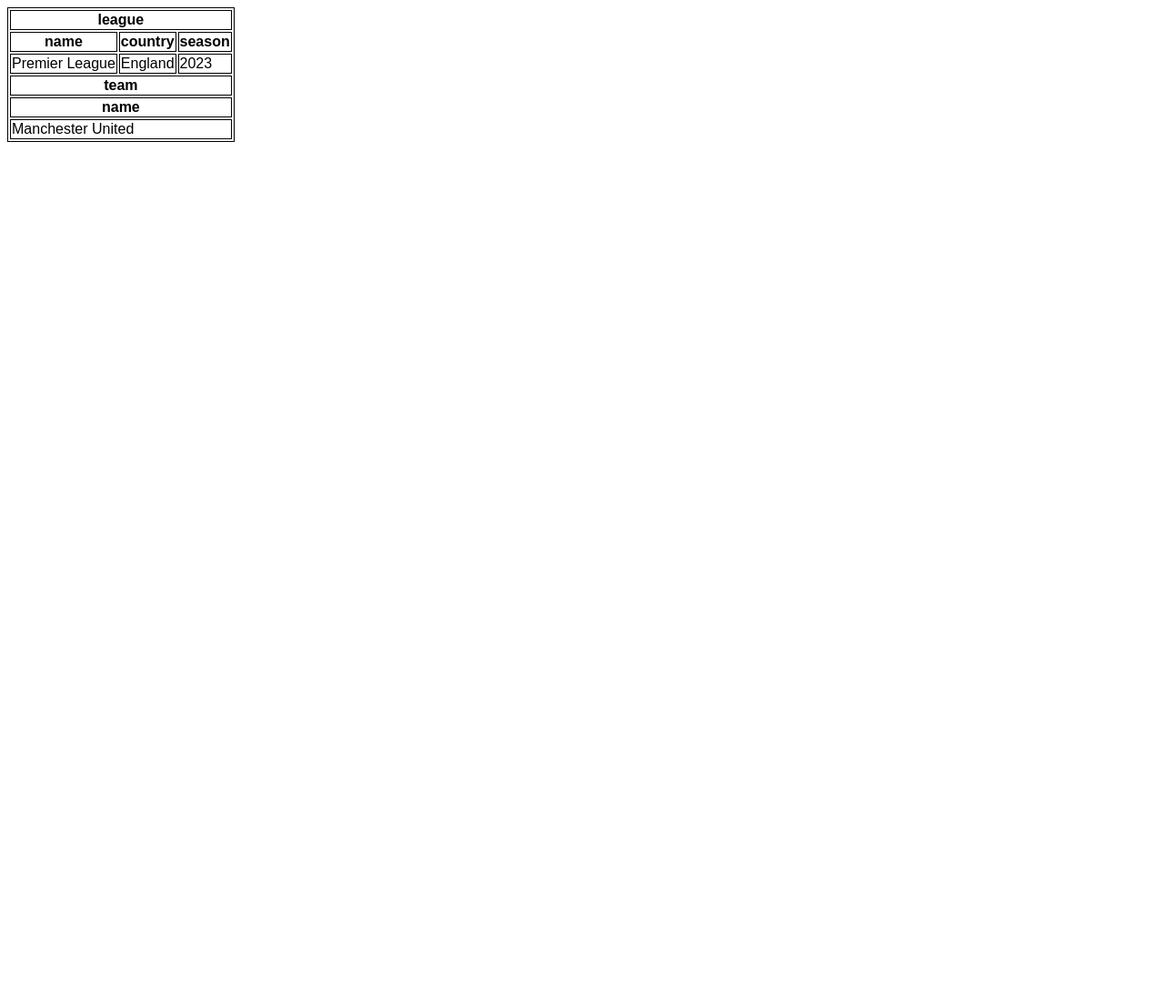
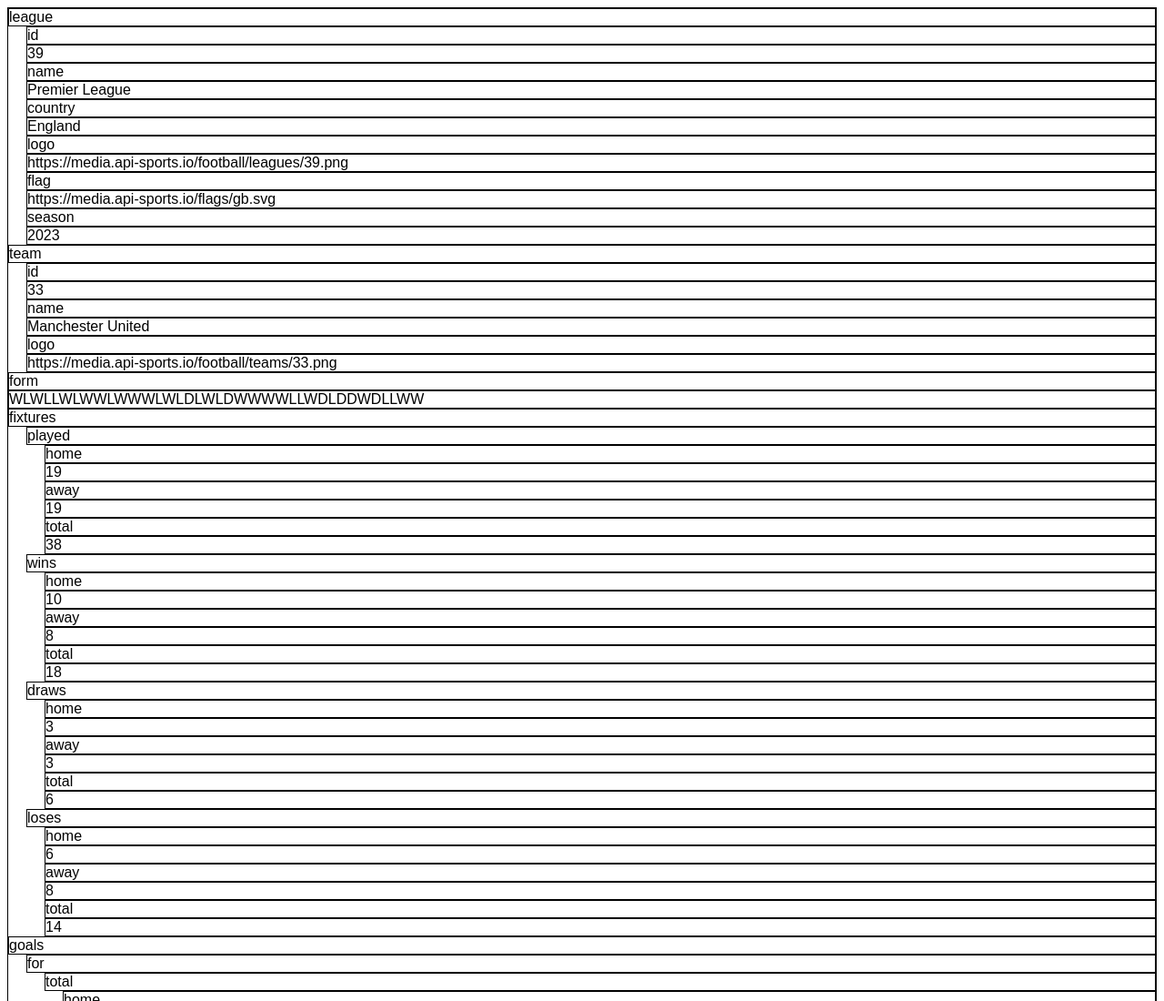
Before and after one commit to andyygit/fb-api-football, a website: page local/index.html in a window 1280 px wide. Shown: the top 1100 px of the page at 91% size. Before the commit the page ends 800 px from the top, so only its background shows below. Drawn offline with Linux system fonts and the light colour scheme.

Commit message:
Add files via upload

```diff
--- a/local/index.html
+++ b/local/index.html
@@ -24,38 +24,27 @@
       * {
         font-family: sans-serif;
       }
-      table, th, td {
+      div,
+      table,
+      td {
         border: 1px solid black;
+      }
+      .level2 {
+        margin-left: 20px;
+      }
+      .level3 {
+        margin-left: 40px;
+      }
+      .level4 {
+        margin-left: 60px;
+      }
+      .level5 {
+        margin-left: 80px;
       }
     </style>
   </head>
   <body>
-    <template id="my-template"></template>
-    <table id="league">
-      <tr>
-        <th colspan="3">league</th>
-      </tr>
-      <tr>
-        <th>name</th>
-        <th>country</th>
-        <th>season</th>
-      </tr>
-      <tr>
-        <td>Premier League</td>
-        <td>England</td>
-        <td>2023</td>
-      </tr>
-      <tr>
-        <th colspan="3">team</th>
-      </tr>
-      <tr>
-        <th colspan="3">name</th>
-      </tr>
-      <tr>
-        <td colspan="3">Manchester United</td>
-      </tr>
-    </table>
-    </div>
+    <div id="output"></div>
     <script src="request.js"></script>
     <script>
       // console.log(data);
@@ -74,6 +63,26 @@
         team
       } = data[0].response;
       console.log(biggest);
+
+      const recursiveIt = (target, level = 1) => {
+        const output = document.getElementById('output');
+        for (const prop in target) {
+          let row = document.createElement('div');
+          row.className = `level${level}`;
+          row.innerHTML = `${prop}`;
+          output.appendChild(row);
+          if (typeof target[prop] == 'object') {
+            recursiveIt(target[prop], level + 1);
+          } else {
+            let row = document.createElement('div');
+            row.className = `level${level}`;
+            row.innerHTML = `${target[prop]}`;
+            output.appendChild(row);
+          }
+        }
+      };
+
+      recursiveIt(data[0].response);
 
       // const frag = document.createDocumentFragment();
       // createTree(frag, data[0].response);
```
